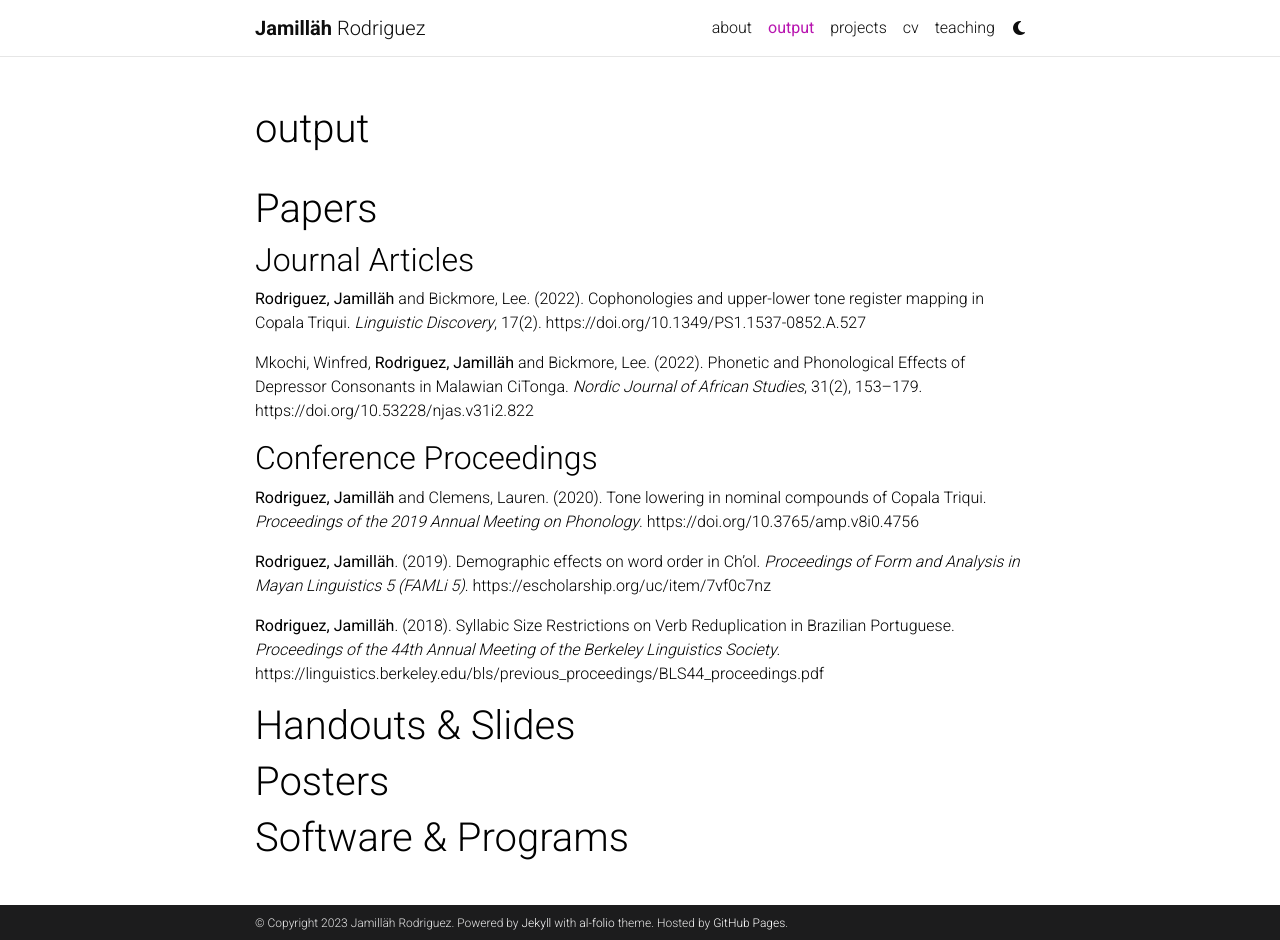
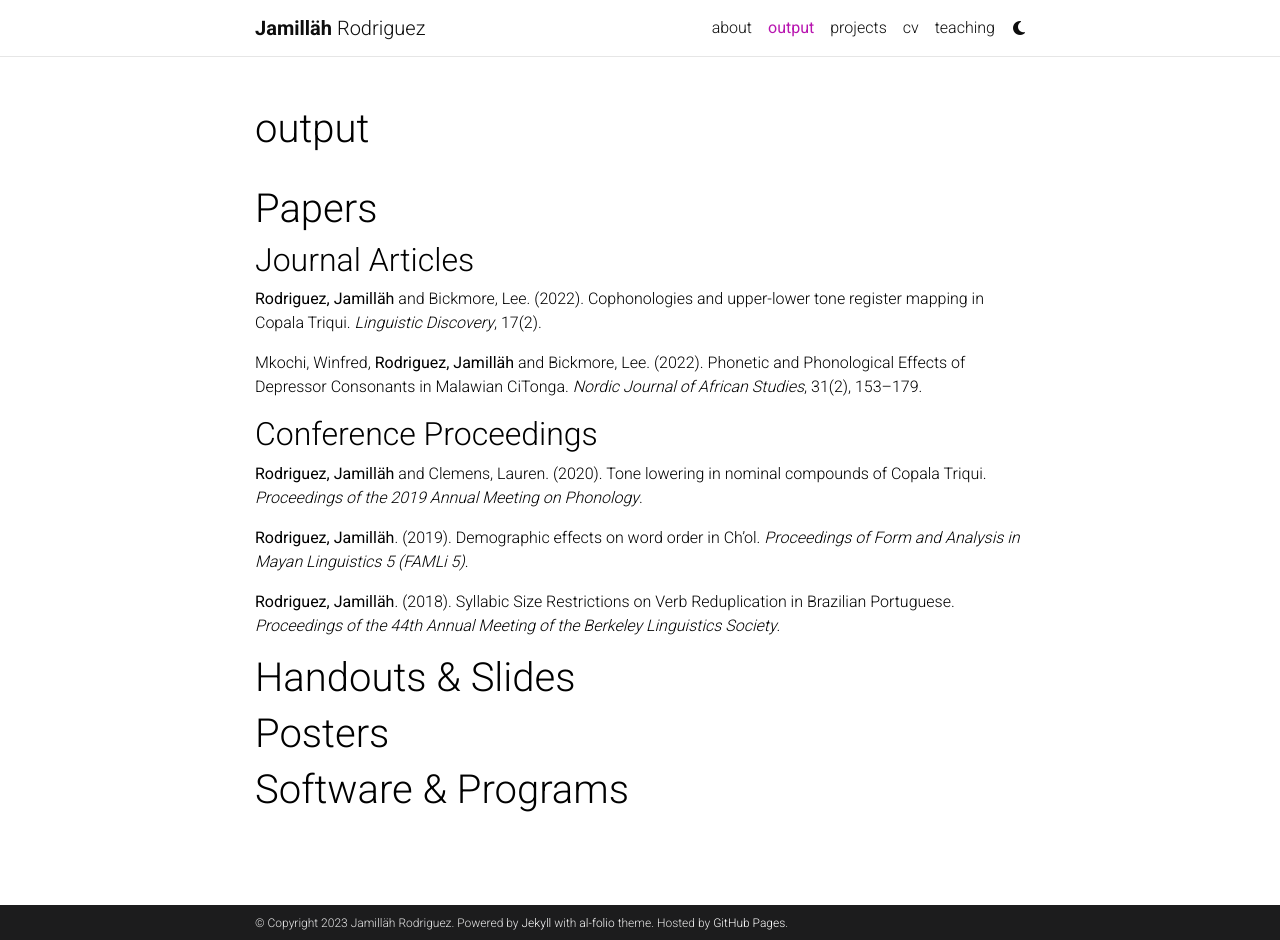
Before and after one commit to jamillahrodriguez/jamillahrodriguez.github.io, a Jekyll site: the page built from _pages/output.md, in a window 1280 px wide and 940 px high. Built offline with Jekyll 4.4.1, drawn with Linux system fonts in a browser that asks for light colours; comment, search, counter and statistics services are not loaded; a style sheet for code colours, icons or effects is not loaded; some of the changed lines change nothing that is shown.

Commit message:
Update output.md

```diff
--- a/_pages/output.md
+++ b/_pages/output.md
@@ -10,17 +10,17 @@
 # Papers
 ## Journal Articles
 
-<b>Rodriguez, Jamilläh</b> and Bickmore, Lee. (2022). Cophonologies and upper-lower tone register mapping in Copala Triqui. <i>Linguistic Discovery</i>, 17(2). https://doi.org/10.1349/PS1.1537-0852.A.527<br>
+<b>Rodriguez, Jamilläh</b> and Bickmore, Lee. (2022). Cophonologies and upper-lower tone register mapping in Copala Triqui. <i>Linguistic Discovery</i>, 17(2). <a href="https://doi.org/10.1349/PS1.1537-0852.A.527"></a><br>
 
-Mkochi, Winfred, <b>Rodriguez, Jamilläh</b> and Bickmore, Lee. (2022). Phonetic and Phonological Effects of Depressor Consonants in Malawian CiTonga. <i>Nordic Journal of African Studies</i>, 31(2), 153–179. https://doi.org/10.53228/njas.v31i2.822<br>
+Mkochi, Winfred, <b>Rodriguez, Jamilläh</b> and Bickmore, Lee. (2022). Phonetic and Phonological Effects of Depressor Consonants in Malawian CiTonga. <i>Nordic Journal of African Studies</i>, 31(2), 153–179. <a href="https://doi.org/10.53228/njas.v31i2.822"></a><br>
 
 ## Conference Proceedings
 
-<b>Rodriguez, Jamilläh</b> and Clemens, Lauren. (2020). Tone lowering in nominal compounds of Copala Triqui. <i>Proceedings of the 2019 Annual Meeting on Phonology</i>. https://doi.org/10.3765/amp.v8i0.4756<br>
+<b>Rodriguez, Jamilläh</b> and Clemens, Lauren. (2020). Tone lowering in nominal compounds of Copala Triqui. <i>Proceedings of the 2019 Annual Meeting on Phonology</i>. <a href="https://doi.org/10.3765/amp.v8i0.4756"></a><br>
 
-<b>Rodriguez, Jamilläh</b>. (2019). Demographic effects on word order in Ch'ol. <i>Proceedings of Form and Analysis in Mayan Linguistics 5 (FAMLi 5)</i>. https://escholarship.org/uc/item/7vf0c7nz<br>
+<b>Rodriguez, Jamilläh</b>. (2019). Demographic effects on word order in Ch'ol. <i>Proceedings of Form and Analysis in Mayan Linguistics 5 (FAMLi 5)</i>. <a href="https://escholarship.org/uc/item/7vf0c7nz"></a><br>
 
-<b>Rodriguez, Jamilläh</b>. (2018). Syllabic Size Restrictions on Verb Reduplication in Brazilian Portuguese. <i>Proceedings of the 44th Annual Meeting of the Berkeley Linguistics Society</i>. https://linguistics.berkeley.edu/bls/previous_proceedings/BLS44_proceedings.pdf<br>
+<b>Rodriguez, Jamilläh</b>. (2018). Syllabic Size Restrictions on Verb Reduplication in Brazilian Portuguese. <i>Proceedings of the 44th Annual Meeting of the Berkeley Linguistics Society</i>. <a href="https://linguistics.berkeley.edu/bls/previous_proceedings/BLS44_proceedings.pdf"></a><br>
 
 # Handouts & Slides
 
```
